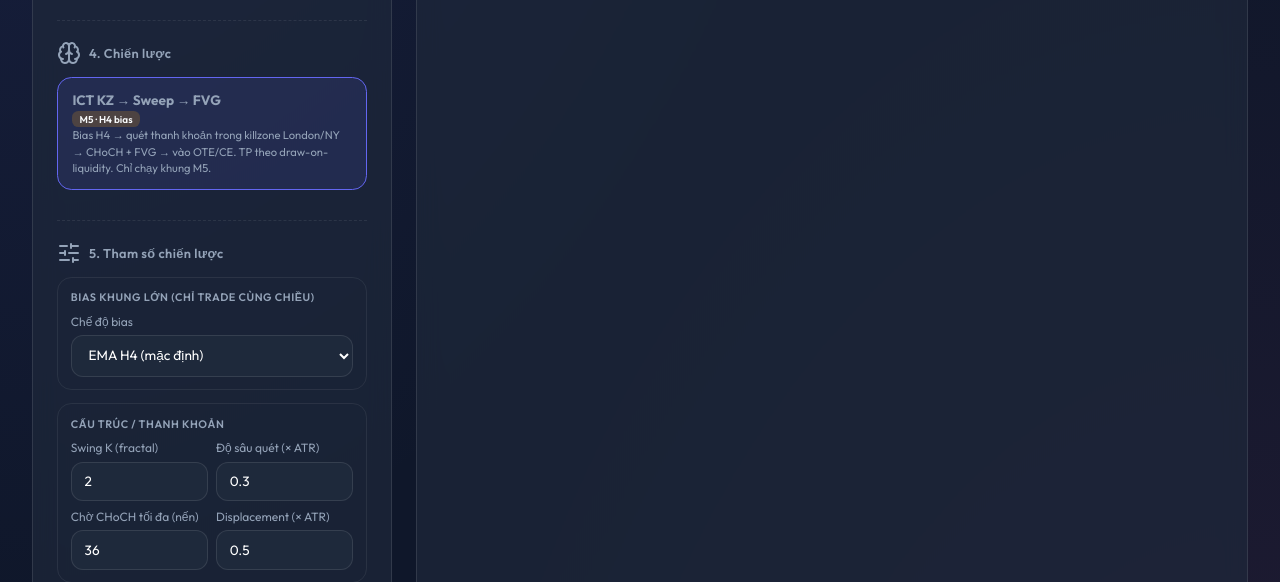
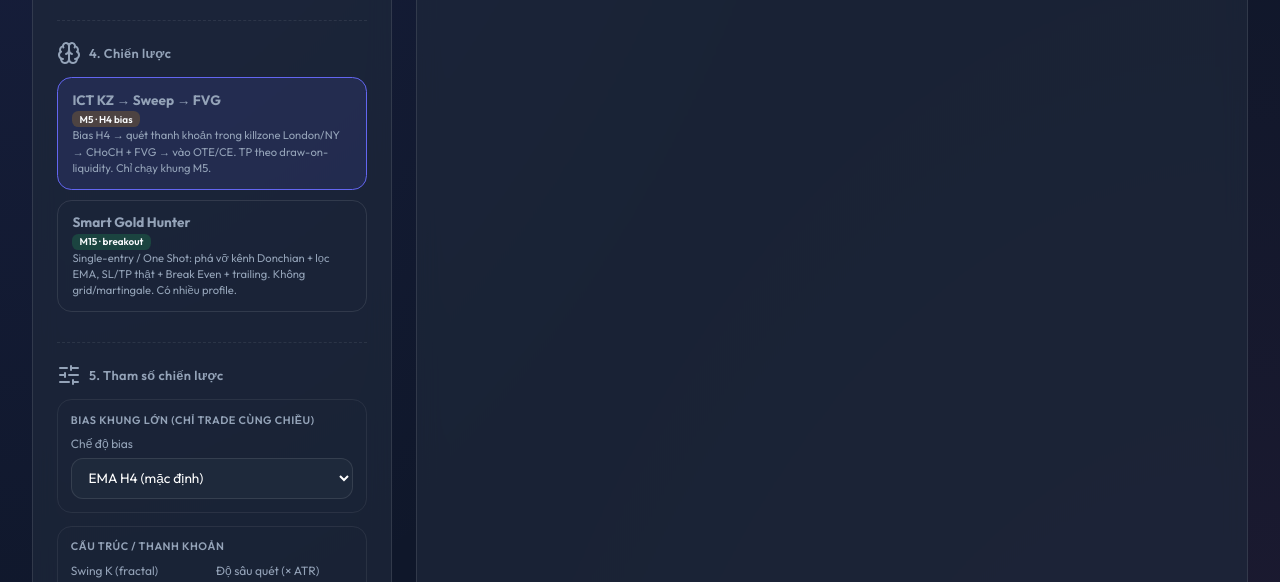
Before and after one commit to nguyenan1997/tool-trading, a Flask app: page /backtest in a window 1280 px wide. Shown: the part 720-1302 px from the top of the page. Run offline with Flask 3, Linux system fonts and the light colour scheme; parts of the project's set-up code (start-up, migrations or seed data) failed here and were passed over; some libraries are stand-ins or nearby versions.

Commit message:
feat(backtest-ui): add Smart Gold Hunter strategy selection, profile and parameter inputs

```diff
--- a/api/routes.py
+++ b/api/routes.py
@@ -69,6 +69,7 @@ def _build_strategy(data):
             entry_random_points=_num(data, "sgh_entry_random_points", config.SGH_ENTRY_RANDOM_POINTS, int),
             equity_protection_pct=_num(data, "sgh_equity_protection_pct", config.SGH_EQUITY_PROTECTION_PCT),
             daily_loss_limit_pct=_num(data, "sgh_daily_loss_limit_pct", config.SGH_DAILY_LOSS_LIMIT_PCT),
+            max_spread_points=_num(data, "sgh_max_spread_points", config.SGH_MAX_SPREAD_POINTS, int),
         ), "sgh"
 
     return ICTKillzoneFVGStrategy(
--- a/templates/backtest.html
+++ b/templates/backtest.html
@@ -282,6 +282,12 @@
                         <span><span class="tag tag-mtf">M5 · H4 bias</span></span>
                         <p>Bias H4 → quét thanh khoản trong killzone London/NY → CHoCH + FVG → vào OTE/CE. TP theo draw-on-liquidity. Chỉ chạy khung M5.</p>
                     </label>
+                    <label class="strat-card" onclick="selectStrategy('sgh', this)">
+                        <input type="radio" name="strategy" value="sgh">
+                        <b>Smart Gold Hunter</b>
+                        <span><span class="tag tag-m1">M15 · breakout</span></span>
+                        <p>Single-entry / One Shot: phá vỡ kênh Donchian + lọc EMA, SL/TP thật + Break Even + trailing. Không grid/martingale. Có nhiều profile.</p>
+                    </label>
                 </div>
 
                 <div class="section">
@@ -336,6 +342,57 @@
                             </div>
                             <label style="display:flex; gap:0.5rem; align-items:center; margin-top:0.6rem;">
                                 <input type="checkbox" id="ict_require_fvg" checked style="width:auto;"> Bắt buộc có FVG
+                            </label>
+                        </div>
+                    </div>
+
+                    <div id="params-sgh" style="display:none;">
+                        <div class="param-block">
+                            <div class="label">Profile (đè lên tham số bên dưới)</div>
+                            <div class="input-group" style="margin:0;">
+                                <select id="sgh_profile" style="width:100%;">
+                                    <option value="PRR Scalping" selected>PRR Scalping</option>
+                                    <option value="Striker">Striker</option>
+                                    <option value="Ultimate Scalper">Ultimate Scalper</option>
+                                    <option value="Swinger">Swinger</option>
+                                    <option value="Prop Scalper">Prop Scalper</option>
+                                    <option value="Custom">Custom (dùng tham số bên dưới)</option>
+                                </select>
+                            </div>
+                        </div>
+                        <div class="param-block">
+                            <div class="label">Vào lệnh (breakout Donchian + xác nhận)</div>
+                            <div class="col2">
+                                <div><label>Đỉnh/đáy N nến</label><input type="number" id="sgh_break_lookback" value="12" min="3"></div>
+                                <div><label>Buffer phá vỡ (× ATR)</label><input type="number" id="sgh_break_buf_atr" step="0.05" value="0.1" min="0"></div>
+                                <div><label>Thân nến tối thiểu (× ATR)</label><input type="number" id="sgh_min_body_atr" step="0.05" value="0.25" min="0"></div>
+                                <div><label>Lọc xu hướng</label>
+                                    <select id="sgh_trend_mode" style="width:100%;">
+                                        <option value="ema" selected>EMA</option>
+                                        <option value="none">Không</option>
+                                    </select>
+                                </div>
+                                <div><label>EMA chu kỳ</label><input type="number" id="sgh_ema" value="50" min="5"></div>
+                                <div><label>Số lệnh tối đa / ngày</label><input type="number" id="sgh_max_trades" value="4" min="1"></div>
+                            </div>
+                        </div>
+                        <div class="param-block">
+                            <div class="label">Thoát lệnh</div>
+                            <div class="col2">
+                                <div><label>SL (× ATR)</label><input type="number" id="sgh_sl_atr" step="0.1" value="1.0" min="0.1"></div>
+                                <div><label>TP (× khoảng SL)</label><input type="number" id="sgh_tp_r" step="0.5" value="2.0" min="0.5"></div>
+                            </div>
+                        </div>
+                        <div class="param-block">
+                            <div class="label">Bảo vệ</div>
+                            <div class="col2">
+                                <div><label>Spread tối đa (points)</label><input type="number" id="sgh_max_spread_points" value="40" min="0"></div>
+                                <div><label>Equity protection (%)</label><input type="number" id="sgh_equity_protection_pct" step="0.5" value="5.0" min="0"></div>
+                                <div><label>Lỗ ngày tối đa (%)</label><input type="number" id="sgh_daily_loss_limit_pct" step="0.5" value="3.0" min="0"></div>
+                                <div><label>Randomizer (points)</label><input type="number" id="sgh_entry_random_points" value="0" min="0"></div>
+                            </div>
+                            <label style="display:flex; gap:0.5rem; align-items:center; margin-top:0.6rem;">
+                                <input type="checkbox" id="sgh_hide_initial_sl" style="width:auto;"> Ẩn SL ban đầu khỏi sàn
                             </label>
                         </div>
                     </div>
@@ -400,9 +457,10 @@
             document.querySelectorAll('[id^="params-"]').forEach(b => b.style.display = 'none');
             const block = document.getElementById('params-' + key);
             if (block) block.style.display = 'block';
-            // ICT chỉ chạy M5; các PP còn lại chạy M1
+            // ICT chạy M5, SGH chạy M15; PP khác M1
             const tfSel = document.getElementById('timeframe');
             if (key === 'ict') { tfSel.value = 'M5'; }
+            else if (key === 'sgh') { tfSel.value = 'M15'; }
             else { tfSel.value = 'M1'; }
             updateCountHint();
         }
@@ -459,6 +517,20 @@
                 ict_tp_mode: document.getElementById('ict_tp_mode').value,
                 ict_require_fvg: document.getElementById('ict_require_fvg').checked ? 1 : 0,
                 ict_entry_mode: document.getElementById('ict_entry_mode').value,
+                sgh_profile: document.getElementById('sgh_profile').value,
+                sgh_break_lookback: document.getElementById('sgh_break_lookback').value,
+                sgh_break_buf_atr: document.getElementById('sgh_break_buf_atr').value,
+                sgh_min_body_atr: document.getElementById('sgh_min_body_atr').value,
+                sgh_trend_mode: document.getElementById('sgh_trend_mode').value,
+                sgh_ema: document.getElementById('sgh_ema').value,
+                sgh_sl_atr: document.getElementById('sgh_sl_atr').value,
+                sgh_tp_r: document.getElementById('sgh_tp_r').value,
+                sgh_max_trades: document.getElementById('sgh_max_trades').value,
+                sgh_max_spread_points: document.getElementById('sgh_max_spread_points').value,
+                sgh_equity_protection_pct: document.getElementById('sgh_equity_protection_pct').value,
+                sgh_daily_loss_limit_pct: document.getElementById('sgh_daily_loss_limit_pct').value,
+                sgh_entry_random_points: document.getElementById('sgh_entry_random_points').value,
+                sgh_hide_initial_sl: document.getElementById('sgh_hide_initial_sl').checked ? 1 : 0,
             };
 
             try {
@@ -483,7 +555,7 @@
             }
         }
 
-        const strategyNames = { 'ict': 'ICT KZ→Sweep→FVG' };
+        const strategyNames = { 'ict': 'ICT KZ→Sweep→FVG', 'sgh': 'Smart Gold Hunter' };
 
         /* ── Tính thêm chỉ số từ danh sách lệnh ── */
         function computeStats(data) {
```
